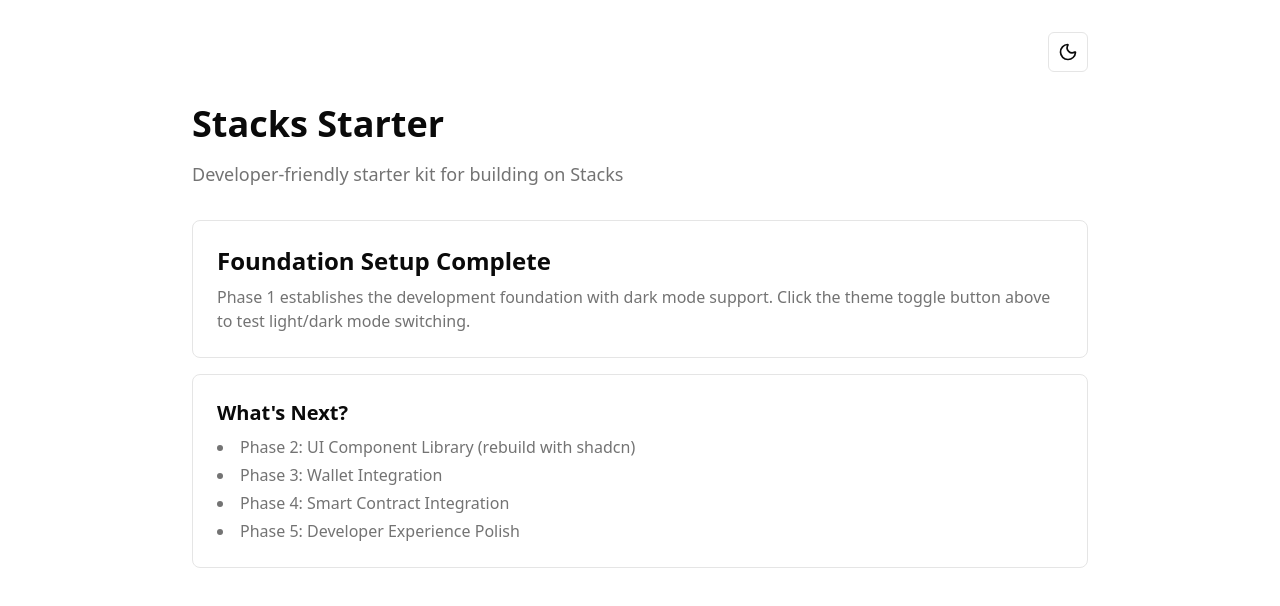
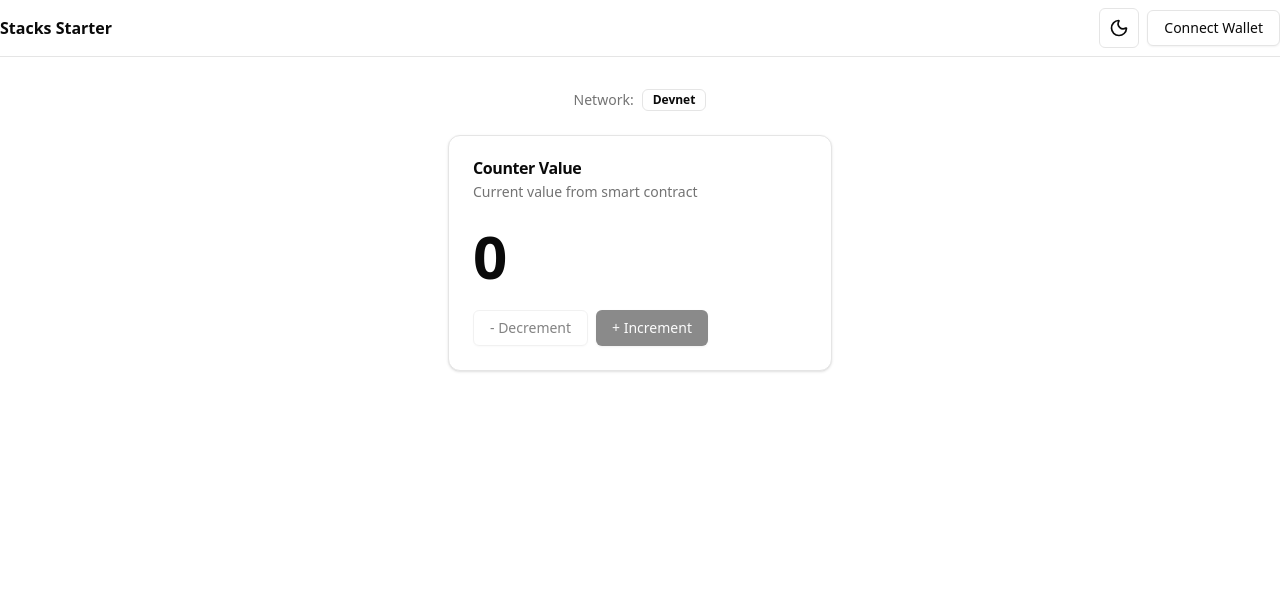
Before and after one commit to kenny-stacks/stacks-starter, a Next.js app in the folder front-end/: page / in a window 1280 px wide. Shown: the top 606 px of the page. Built offline with nearby package versions, Linux system fonts and the light colour scheme.

Commit message:
feat(02-03): integrate feature components into main page
- Import Navbar, CounterDisplay, NetworkIndicator
- Compose Phase 2 UI with sticky navbar and centered content
- Network indicator hardcoded to devnet (Phase 3 will make dynamic)
- Page is Server Component (no "use client" directive)

```diff
--- a/front-end/src/app/page.tsx
+++ b/front-end/src/app/page.tsx
@@ -1,38 +1,20 @@
-// TODO: Restore campaign functionality in Phase 2 with shadcn components
-// Previous implementation used Chakra UI components that have been removed
-
-import { ThemeToggle } from "@/components/theme-toggle"
+import { Navbar } from "@/components/navbar"
+import { CounterDisplay } from "@/components/counter-display"
+import { NetworkIndicator } from "@/components/network-indicator"
 
 export default function Home() {
   return (
-    <main className="min-h-screen p-8">
-      <div className="max-w-4xl mx-auto">
-        <div className="flex justify-end mb-8">
-          <ThemeToggle />
+    <div className="min-h-screen bg-background">
+      <Navbar />
+      <main className="container py-8">
+        <div className="flex flex-col items-center gap-6">
+          <div className="flex items-center gap-2">
+            <span className="text-sm text-muted-foreground">Network:</span>
+            <NetworkIndicator network="devnet" />
+          </div>
+          <CounterDisplay value={0} />
         </div>
-        <h1 className="text-4xl font-bold mb-4">Stacks Starter</h1>
-        <p className="text-lg text-muted-foreground mb-8">
-          Developer-friendly starter kit for building on Stacks
-        </p>
-        <div className="space-y-4">
-          <div className="rounded-lg border bg-card p-6">
-            <h2 className="text-2xl font-semibold mb-2">Foundation Setup Complete</h2>
-            <p className="text-muted-foreground">
-              Phase 1 establishes the development foundation with dark mode support.
-              Click the theme toggle button above to test light/dark mode switching.
-            </p>
-          </div>
-          <div className="rounded-lg border bg-card p-6">
-            <h3 className="text-xl font-semibold mb-2">What&apos;s Next?</h3>
-            <ul className="list-disc list-inside space-y-1 text-muted-foreground">
-              <li>Phase 2: UI Component Library (rebuild with shadcn)</li>
-              <li>Phase 3: Wallet Integration</li>
-              <li>Phase 4: Smart Contract Integration</li>
-              <li>Phase 5: Developer Experience Polish</li>
-            </ul>
-          </div>
-        </div>
-      </div>
-    </main>
-  );
+      </main>
+    </div>
+  )
 }
```
